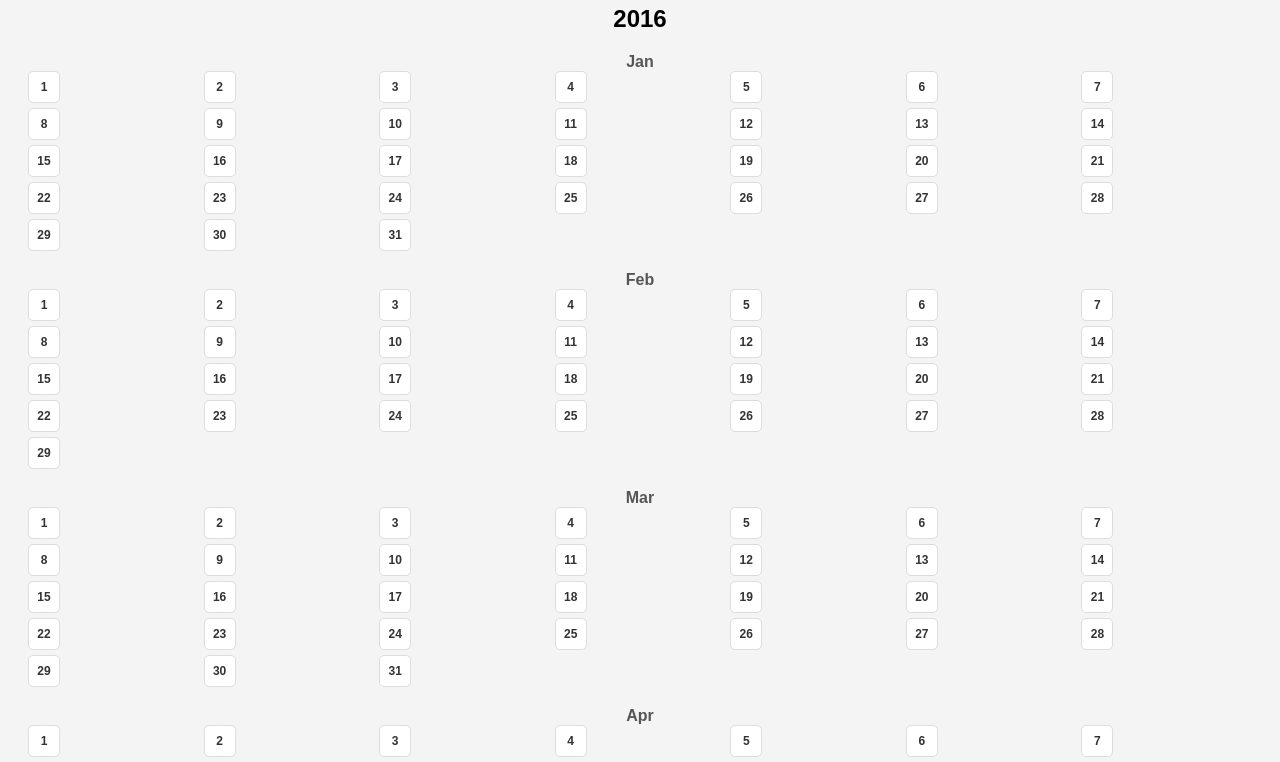
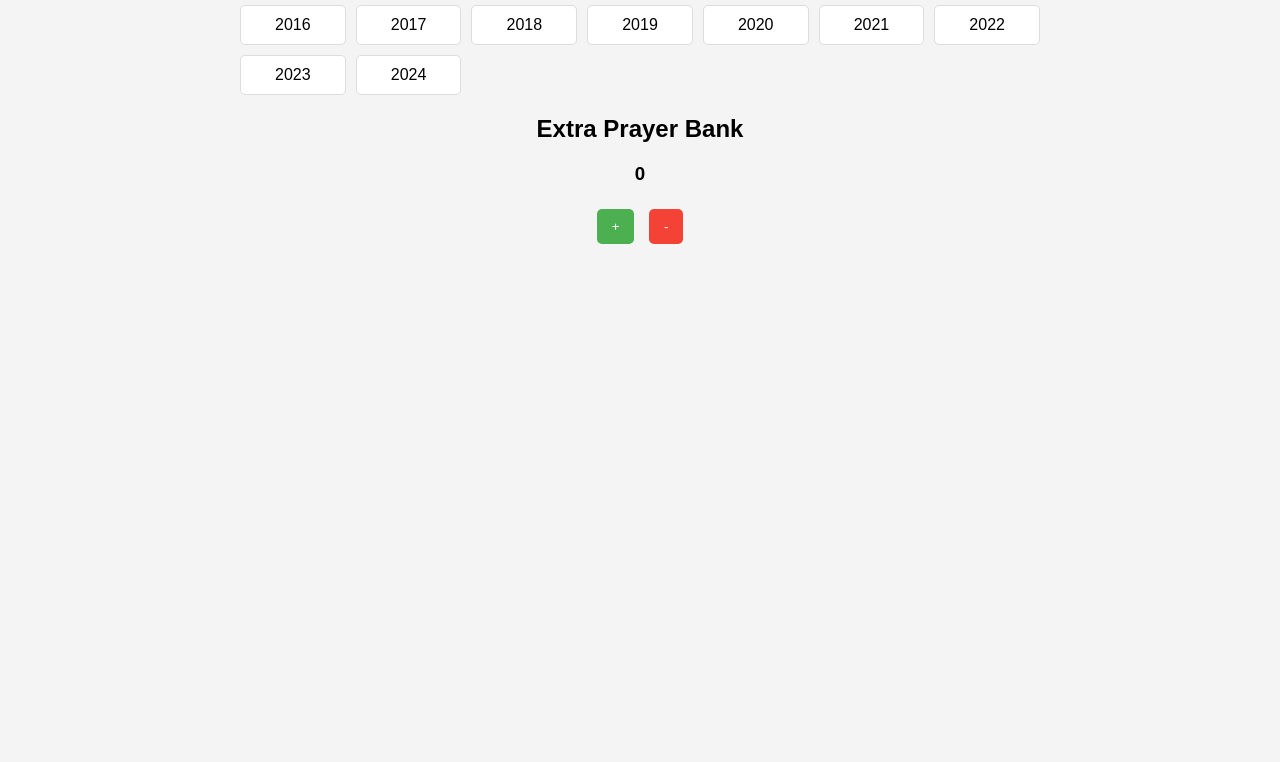
Before and after one commit to zo0b/salah-counter, a plain HTML site: page index.html in a window 1280 px wide. Shown: the part 101-863 px from the top of the page. After the commit the page ends 800 px from the top, so only its background shows below. Drawn offline with Linux system fonts and the light colour scheme.

Commit message:
Update index.html
adding a new widget mode

```diff
--- a/index.html
+++ b/index.html
@@ -3,36 +3,50 @@
 <head>
   <meta charset="UTF-8">
   <meta name="viewport" content="width=device-width, initial-scale=1.0">
-  <title>Salah Completion Tracker</title>
+  <title>Salah Tracker</title>
   <style>
     body {
       font-family: Arial, sans-serif;
+      text-align: center;
       padding: 20px;
-      text-align: center;
       background-color: #f4f4f4;
     }
     h1 {
       margin-bottom: 20px;
       color: #333;
     }
-    .year {
-      margin-bottom: 20px;
+    .container {
+      display: grid;
+      grid-template-columns: repeat(auto-fit, minmax(100px, 1fr));
+      gap: 10px;
+      margin: 20px auto;
+      max-width: 800px;
     }
-    .month {
-      margin-bottom: 10px;
-      font-weight: bold;
-      color: #555;
+    .widget {
+      padding: 10px;
+      border: 1px solid #ddd;
+      border-radius: 5px;
+      background-color: #fff;
+      text-align: center;
+      cursor: pointer;
+      transition: transform 0.2s ease-in-out;
     }
-    .calendar {
-      display: grid;
-      grid-template-columns: repeat(7, 1fr);
-      gap: 5px;
-      margin-bottom: 20px;
+    .widget:hover {
+      transform: scale(1.1);
+      background-color: #f0f0f0;
+    }
+    .calendar-view {
+      display: none;
+      margin: 20px auto;
+      max-width: 600px;
+      text-align: center;
     }
     .day {
+      display: inline-block;
       width: 30px;
       height: 30px;
       line-height: 30px;
+      margin: 2px;
       text-align: center;
       border: 1px solid #ddd;
       border-radius: 5px;
@@ -46,33 +60,49 @@
       background-color: #4caf50;
       color: white;
     }
-    .prayer-buttons {
-      margin: 20px;
+    .prayer-bank {
+      margin: 20px auto;
+      text-align: center;
     }
     button {
-      padding: 10px 20px;
+      padding: 10px 15px;
       margin: 5px;
       border: none;
       border-radius: 5px;
       cursor: pointer;
     }
-    button.decrement {
+    button.increase {
+      background-color: #4caf50;
+      color: white;
+    }
+    button.decrease {
       background-color: #f44336;
       color: white;
     }
   </style>
 </head>
 <body>
-  <h1>Salah Completion Tracker</h1>
-  <div id="tracker"></div>
+  <h1>Salah Tracker</h1>
+  <div id="year-view" class="container"></div>
 
-  <div class="prayer-buttons">
-    <h2>Prayer Counters</h2>
-    <div id="prayer-counters"></div>
+  <div id="calendar-view" class="calendar-view"></div>
+
+  <div class="prayer-bank">
+    <h2>Extra Prayer Bank</h2>
+    <h3 id="prayer-bank-counter">0</h3>
+    <button class="increase" onclick="updateBank(1)">+</button>
+    <button class="decrease" onclick="updateBank(-1)">-</button>
   </div>
 
   <script>
-    // Initialize prayer counters
+    const startYear = 2016;
+    const endYear = 2024;
+    const endMonth = 8; // August 2024
+    const months = [
+      "January", "February", "March", "April", "May", "June",
+      "July", "August", "September", "October", "November", "December"
+    ];
+
     const prayerCounters = {
       Fajr: 3170,
       Zuhr: 3170,
@@ -82,105 +112,81 @@
       Witr: 3170,
     };
 
-    // Object to track which prayers are completed for each day
-    const daysPrayers = {};
+    const completedDays = {}; // Tracks completed prayers per day
+    let prayerBank = 0; // Counter for the extra prayer bank
 
-    // Generate years and months from 2016 to the current year
-    const startYear = 2016;
-    const currentYear = new Date().getFullYear();
-    const months = [
-      "Jan", "Feb", "Mar", "Apr", "May", "Jun",
-      "Jul", "Aug", "Sep", "Oct", "Nov", "Dec"
-    ];
+    // Render Year View
+    function renderYearView() {
+      const yearView = document.getElementById('year-view');
+      yearView.innerHTML = '';
 
-    // Create the tracker
-    function createTracker() {
-      const trackerDiv = document.getElementById('tracker');
-      trackerDiv.innerHTML = '';
-
-      for (let year = startYear; year <= currentYear; year++) {
-        const yearDiv = document.createElement('div');
-        yearDiv.className = 'year';
-        yearDiv.innerHTML = `<h2>${year}</h2>`;
-
-        for (let month = 0; month < 12; month++) {
-          const monthDiv = document.createElement('div');
-          monthDiv.className = 'month';
-          monthDiv.textContent = months[month];
-
-          const calendarDiv = document.createElement('div');
-          calendarDiv.className = 'calendar';
-
-          const daysInMonth = new Date(year, month + 1, 0).getDate();
-          for (let day = 1; day <= daysInMonth; day++) {
-            const date = `${year}-${String(month + 1).padStart(2, '0')}-${String(day).padStart(2, '0')}`;
-            const dayDiv = document.createElement('div');
-            dayDiv.className = 'day incomplete';
-            dayDiv.textContent = day;
-            dayDiv.dataset.date = date;
-
-            // Initialize prayers for the day
-            if (!daysPrayers[date]) {
-              daysPrayers[date] = { Fajr: false, Zuhr: false, Asr: false, Maghrib: false, Isha: false, Witr: false };
-            }
-
-            calendarDiv.appendChild(dayDiv);
-          }
-          monthDiv.appendChild(calendarDiv);
-          yearDiv.appendChild(monthDiv);
-        }
-        trackerDiv.appendChild(yearDiv);
+      for (let year = startYear; year <= endYear; year++) {
+        const yearWidget = document.createElement('div');
+        yearWidget.className = 'widget';
+        yearWidget.textContent = year;
+        yearWidget.onclick = () => renderMonthView(year);
+        yearView.appendChild(yearWidget);
       }
     }
 
-    // Create prayer buttons
-    function createPrayerButtons() {
-      const prayerDiv = document.getElementById('prayer-counters');
-      prayerDiv.innerHTML = '';
+    // Render Month View
+    function renderMonthView(year) {
+      const calendarView = document.getElementById('calendar-view');
+      calendarView.innerHTML = `<h2>${year}</h2><div class="container"></div>`;
+      const container = calendarView.querySelector('.container');
+      container.innerHTML = '';
 
-      for (const prayer in prayerCounters) {
-        const prayerSection = document.createElement('div');
-        prayerSection.innerHTML = `
-          <h3>${prayer}: ${prayerCounters[prayer]}</h3>
-          <button class="decrement" onclick="decrementPrayer('${prayer}')">-</button>
-        `;
-        prayerDiv.appendChild(prayerSection);
+      months.forEach((month, index) => {
+        if (year === endYear && index > endMonth) return; // Stop at August 2024
+        const monthWidget = document.createElement('div');
+        monthWidget.className = 'widget';
+        monthWidget.textContent = month;
+        monthWidget.onclick = () => renderDayView(year, index + 1);
+        container.appendChild(monthWidget);
+      });
+
+      calendarView.style.display = 'block';
+    }
+
+    // Render Day View
+    function renderDayView(year, month) {
+      const calendarView = document.getElementById('calendar-view');
+      calendarView.innerHTML = `<h2>${months[month - 1]} ${year}</h2><div class="container"></div>`;
+      const container = calendarView.querySelector('.container');
+      container.style.gridTemplateColumns = 'repeat(7, 1fr)'; // 7 days a week
+      const daysInMonth = new Date(year, month, 0).getDate();
+
+      for (let day = 1; day <= daysInMonth; day++) {
+        const date = `${year}-${String(month).padStart(2, '0')}-${String(day).padStart(2, '0')}`;
+        const dayDiv = document.createElement('div');
+        dayDiv.className = `day ${completedDays[date] ? 'complete' : 'incomplete'}`;
+        dayDiv.textContent = day;
+
+        dayDiv.onclick = () => toggleDayCompletion(date, dayDiv);
+        container.appendChild(dayDiv);
       }
     }
 
-    // Function to decrement a prayer counter
-    function decrementPrayer(prayer) {
-      if (prayerCounters[prayer] > 0) {
-        prayerCounters[prayer]--;
-        markDays(prayer);
-        createPrayerButtons();
+    // Toggle Day Completion
+    function toggleDayCompletion(date, dayDiv) {
+      if (completedDays[date]) {
+        delete completedDays[date];
+        dayDiv.className = 'day incomplete';
+      } else {
+        completedDays[date] = true;
+        dayDiv.className = 'day complete';
       }
     }
 
-    // Mark consecutive days for a prayer
-    function markDays(prayer) {
-      const calendarDays = document.querySelectorAll('.day.incomplete');
-
-      for (const dayDiv of calendarDays) {
-        const date = dayDiv.dataset.date;
-
-        // If the prayer for the day is not yet marked
-        if (!daysPrayers[date][prayer]) {
-          daysPrayers[date][prayer] = true;
-
-          // Check if the entire day is complete
-          const allPrayersDone = Object.values(daysPrayers[date]).every(val => val);
-          if (allPrayersDone) {
-            dayDiv.className = 'day complete';
-          }
-          return; // Exit after marking one day for the prayer
-        }
-      }
+    // Update Prayer Bank
+    function updateBank(value) {
+      prayerBank += value;
+      if (prayerBank < 0) prayerBank = 0; // Prevent negative values
+      document.getElementById('prayer-bank-counter').textContent = prayerBank;
     }
 
-    // Initialize the tracker
-    createTracker();
-    createPrayerButtons();
+    // Initialize
+    renderYearView();
   </script>
 </body>
 </html>
```
